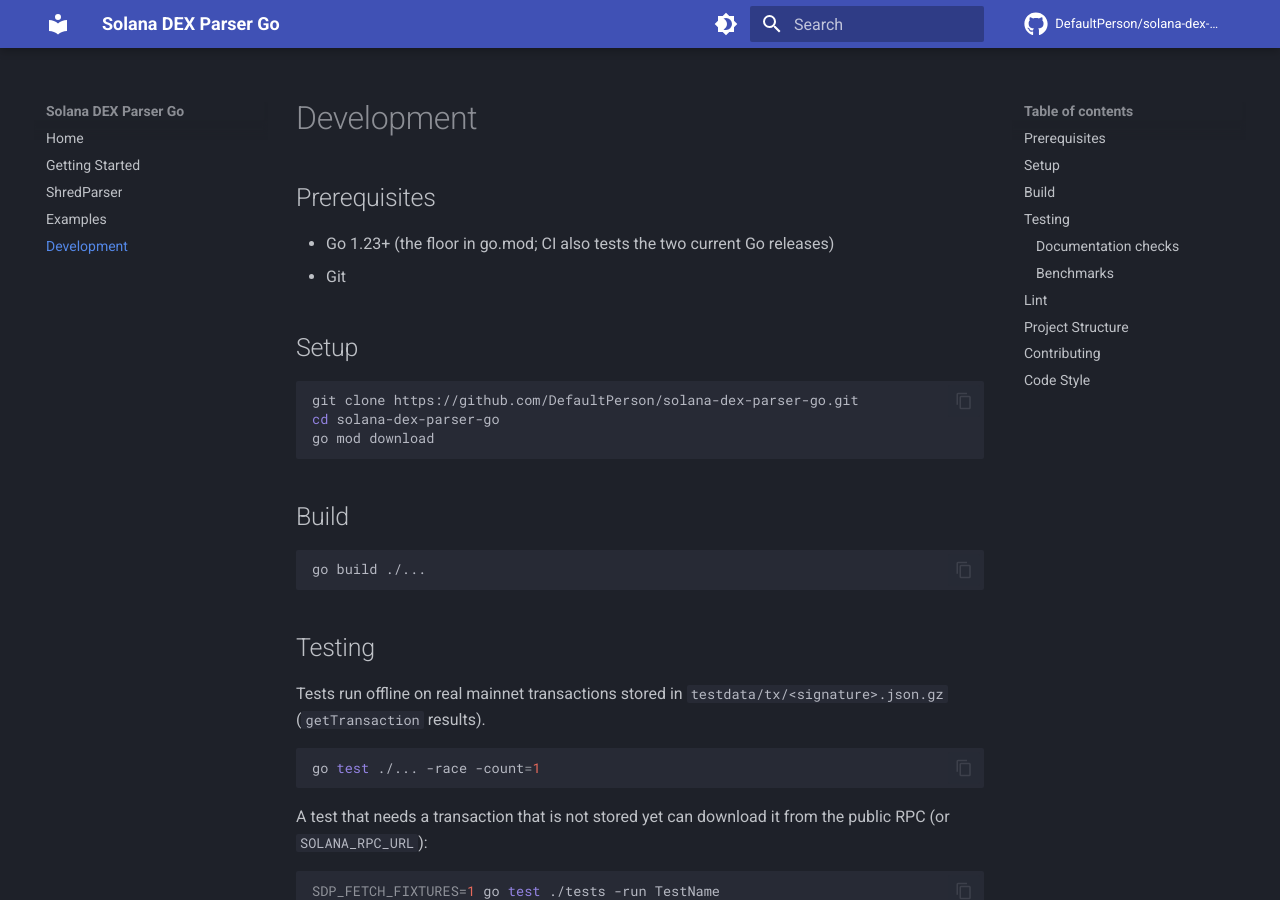
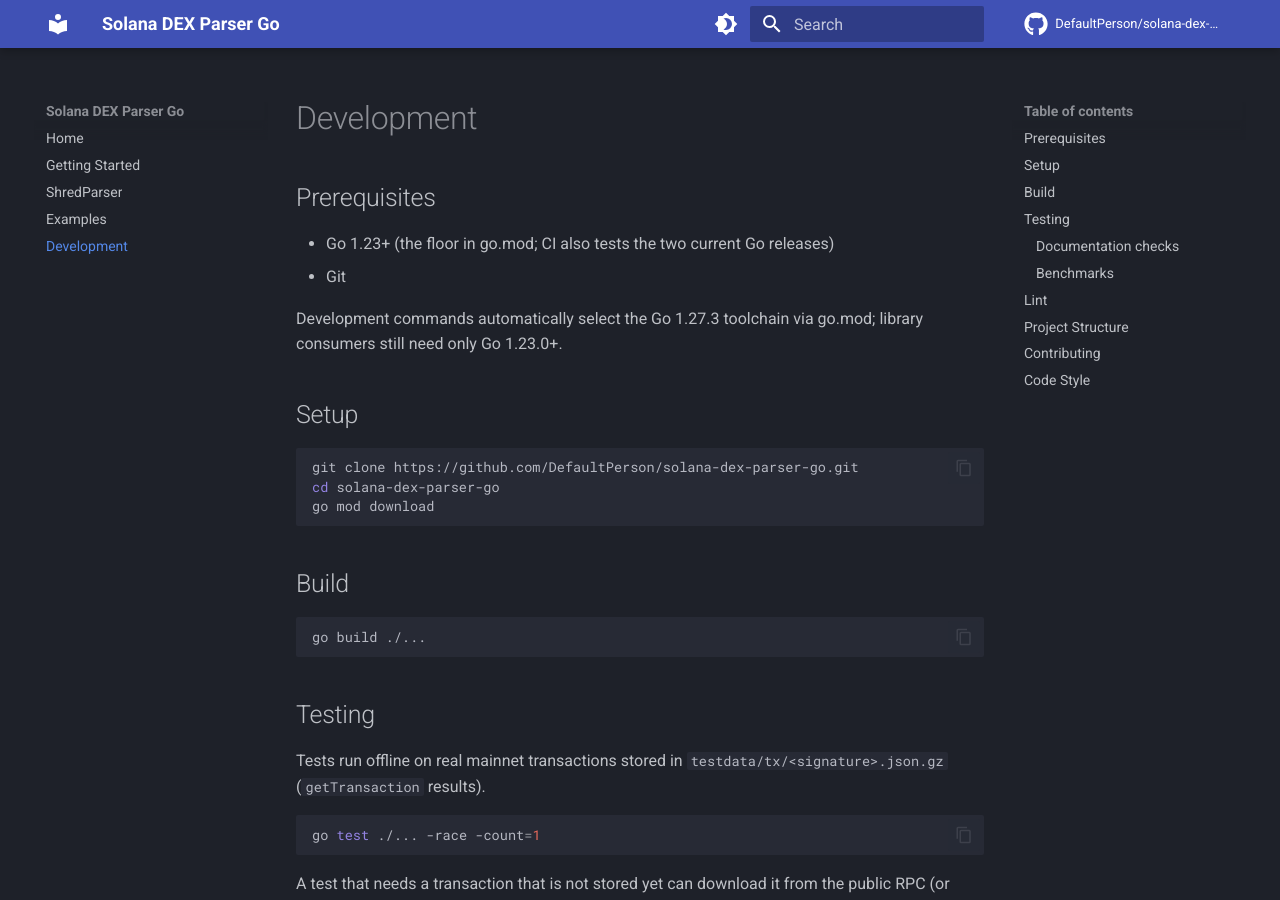
Before and after one commit to DefaultPerson/solana-dex-parser-go, an MkDocs documentation site: the page built from docs/development.md, in a window 1280 px wide and 900 px high. Built offline with MkDocs 1.6.1 and Material for MkDocs 9.7.7, drawn with Linux system fonts in a browser that asks for light colours; comment, search, counter and statistics services are not loaded.

Commit message:
fix: select an available development Go toolchain

```diff
--- a/docs/development.md
+++ b/docs/development.md
@@ -4,6 +4,8 @@
 
 - Go 1.23+ (the floor in go.mod; CI also tests the two current Go releases)
 - Git
+
+Development commands automatically select the Go 1.27.3 toolchain via go.mod; library consumers still need only Go 1.23.0+.
 
 ## Setup
 
```
Also changed, not shown: 2 other files.
